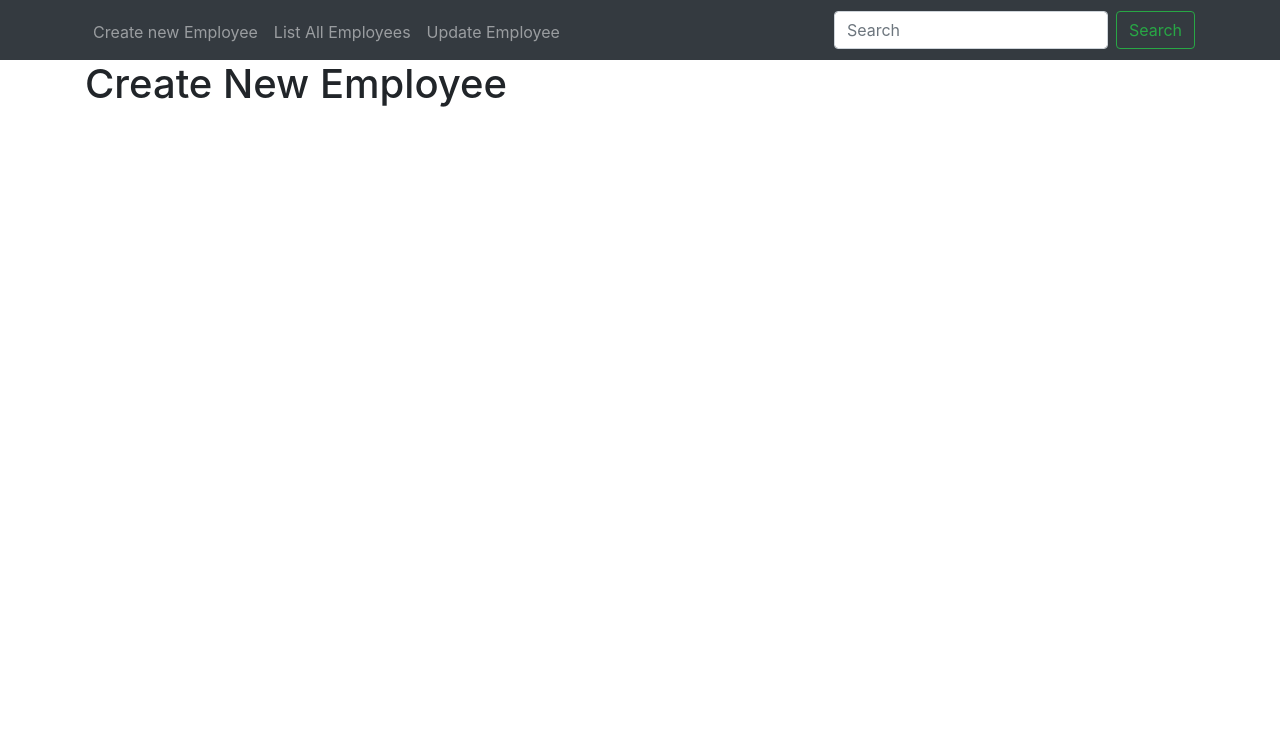
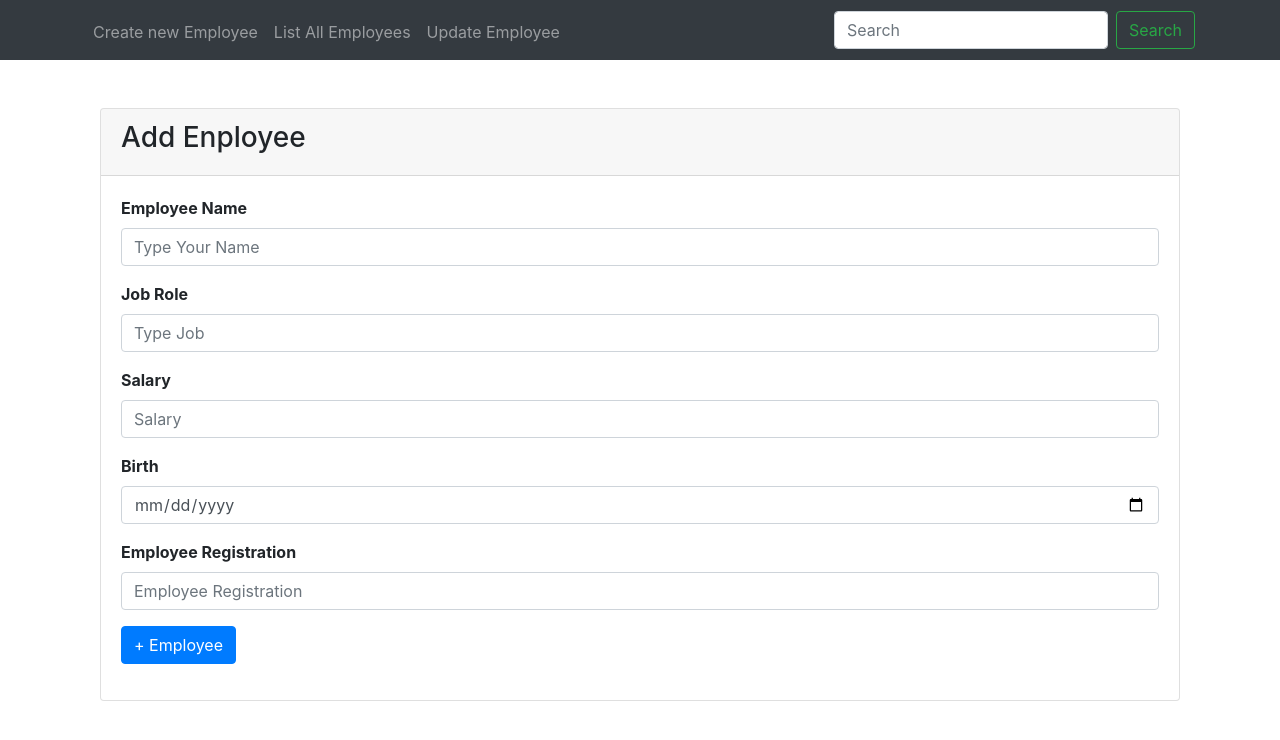
Before and after one commit to Claudio-JDS/VueNode-ListEmployees, a Vue app in the folder frontend/: page / in a window 1280 px wide. Shown: the top 740 px of the page. Built offline with nearby package versions, Linux system fonts and the light colour scheme; what vue-sweetalert2 would draw is missing.

Commit message:
Add Form

```diff
--- a/frontend/package.json
+++ b/frontend/package.json
@@ -12,6 +12,7 @@
     "lint": "eslint . --ext .vue,.js,.jsx,.cjs,.mjs,.ts,.tsx,.cts,.mts --fix --ignore-path .gitignore"
   },
   "dependencies": {
+    "axios": "^1.7.2",
     "bootstrap": "4.5.2",
     "sweetalert2": "^11.11.1",
     "vue": "^3.4.21",
@@ -22,6 +23,7 @@
     "@rushstack/eslint-patch": "^1.8.0",
     "@tsconfig/node20": "^20.1.4",
     "@types/node": "^20.12.5",
+    "@types/nprogress": "^0.2.3",
     "@typescript-eslint/eslint-plugin": "^7.12.0",
     "@typescript-eslint/parser": "^7.12.0",
     "@unocss/preset-attributify": "^0.60.4",
@@ -36,6 +38,7 @@
     "eslint": "^8.57.0",
     "eslint-plugin-vue": "^9.26.0",
     "npm-run-all2": "^6.1.2",
+    "nprogress": "^0.2.0",
     "sass": "^1.77.4",
     "typescript": "~5.4.0",
     "unocss": "^0.60.4",
--- a/frontend/src/components/create-employee/CreateEmployeeComponente.vue
+++ b/frontend/src/components/create-employee/CreateEmployeeComponente.vue
@@ -1,10 +1,67 @@
 <script setup lang="ts">
+import type Employee from '@/interfaces/IEmployeeHttp.ts';
+
+const employee: Employee = {};
+
+function handleSubmitForm() {
+
+}
 
 </script>
 
 <template>
-  <div>
-    <h1>Create New Employee</h1>
+  <div class="container">
+    <div class="card mt-5">
+      <div class="card-header">
+        <h3>Add Enployee</h3>
+      </div>
+      <div class="card-body">
+        <form v-on:submit.prevent="handleSubmitForm">
+          <!-- INÍCIO BLOCO: Employee Name -->
+          <div class="form-group">
+            <label for="" class="font-weight-bold">Employee Name</label>
+            <input type="text" class="form-control" placeholder="Type Your Name" v-model="employee.name" required>
+          </div>
+          <!-- FIM BLOCO: Employee Name -->
+
+          <!-- INÍCIO BLOCO: Job Role -->
+          <div class="form-group">
+            <label for="" class="font-weight-bold">Job Role</label>
+            <input type="text" class="form-control" placeholder="Type Job" v-model="employee.job_role">
+          </div>
+          <!-- FIM BLOCO: Job Role -->
+
+          <!-- INÍCIO BLOCO: Salary-->
+          <div class="form-group">
+            <label for="" class="font-weight-bold">Salary</label>
+            <input type="number" class="form-control" placeholder="Salary" v-model="employee.salary" required>
+          </div>
+          <!-- FIM BLOCO: Salary -->
+
+          <!-- INÍCIO BLOCO: Birth-->
+          <div class="form-group">
+            <label for="" class="font-weight-bold">Birth</label>
+            <input type="date" class="form-control" placeholder="YYYY/MM/DD" v-model="employee.birth">
+          </div>
+          <!-- FIM BLOCO: Birth -->
+
+          <!-- INÍCIO BLOCO: Employee Registration-->
+          <div class="form-group">
+            <label for="" class="font-weight-bold">Employee Registration</label>
+            <input type="text" class="form-control" placeholder="Employee Registration"
+              v-model="employee.employee_registration">
+          </div>
+          <!-- FIM BLOCO: Employee Registration -->
+
+          <div class="form-group">
+            <button class="btn btn-primary" type="submit">
+              + Employee
+            </button>
+          </div>
+
+        </form>
+      </div>
+    </div>
   </div>
 </template>
 
--- /dev/null
+++ b/frontend/src/interfaces/IEmployeeHttp.ts
@@ -0,0 +1,7 @@
+export interface Employee {
+  name: string,
+  job_role: string,
+  salary: number,
+  birth: Date,
+  employee_registration: string
+}
--- a/frontend/src/main.ts
+++ b/frontend/src/main.ts
@@ -4,6 +4,9 @@ import 'unocss';
 import VueSweetalert2 from 'vue-sweetalert2';
 // bootstrap
 import 'bootstrap/dist/css/bootstrap.min.css';
+// nprogress: barra de carregamento no navegador
+import 'nprogress/nprogress.css'
+
 
 import { createApp } from 'vue';
 import App from './App.vue';
--- a/frontend/src/router/index.ts
+++ b/frontend/src/router/index.ts
@@ -1,4 +1,5 @@
-import { createRouter, createWebHistory } from 'vue-router'
+import { createRouter, createWebHistory } from 'vue-router';
+import NProgress from 'nprogress';
 
 
 const router = createRouter({
@@ -22,4 +23,18 @@ const router = createRouter({
   ]
 })
 
+// Metodos do NProgress
+// Iniciar a barra de progresso antes da navegação
+router.beforeResolve((to, from, next) => {
+  if (to.name) {
+    NProgress.start();
+  }
+  next();
+});
+
+// Finalizar a barra de progresso após a navegação
+router.afterEach(() => {
+  NProgress.done()
+});
+
 export default router
```
Also changed, not shown: frontend/src/http/httpInstance.ts (added, +9 -0 lines), frontend/src/http/httpResponse.ts (added, +8 -0 lines), frontend/src/style/nprogress.d.ts (added, +26 -0 lines), package.json (+4 -4 lines), 1 other file (tests, documents, lock files or other folders).
